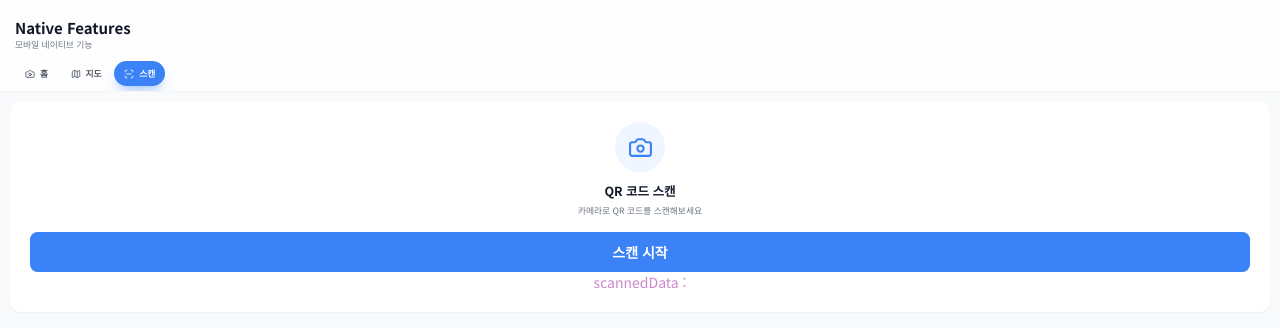
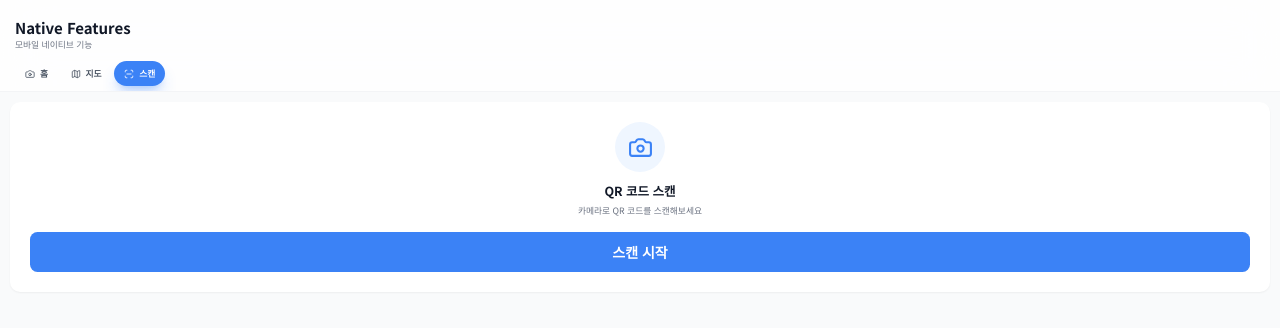
Before and after one commit to 27Lia/native_study, a React (Create React App) app: page / in a window 1280 px wide. Both pictures are taken after a click on the button "스캔". Shown: the top 328 px of the page. Built offline with nearby package versions, Linux system fonts and the light colour scheme; no server answers.

Commit message:
test:디버깅코드삭제

```diff
--- a/src/components/QRTab.tsx
+++ b/src/components/QRTab.tsx
@@ -55,7 +55,6 @@ const QRTab = () => {
           className="w-full bg-blue-500 text-white rounded-xl p-4 font-semibold active:scale-95 transition-transform">
           스캔 시작
         </button>
-        <div> scannedData : {scannedData}</div>
       </div>
 
       {/* 스캔 결과 - URL이면 자동 이동, 아니면 표시 */}
```
